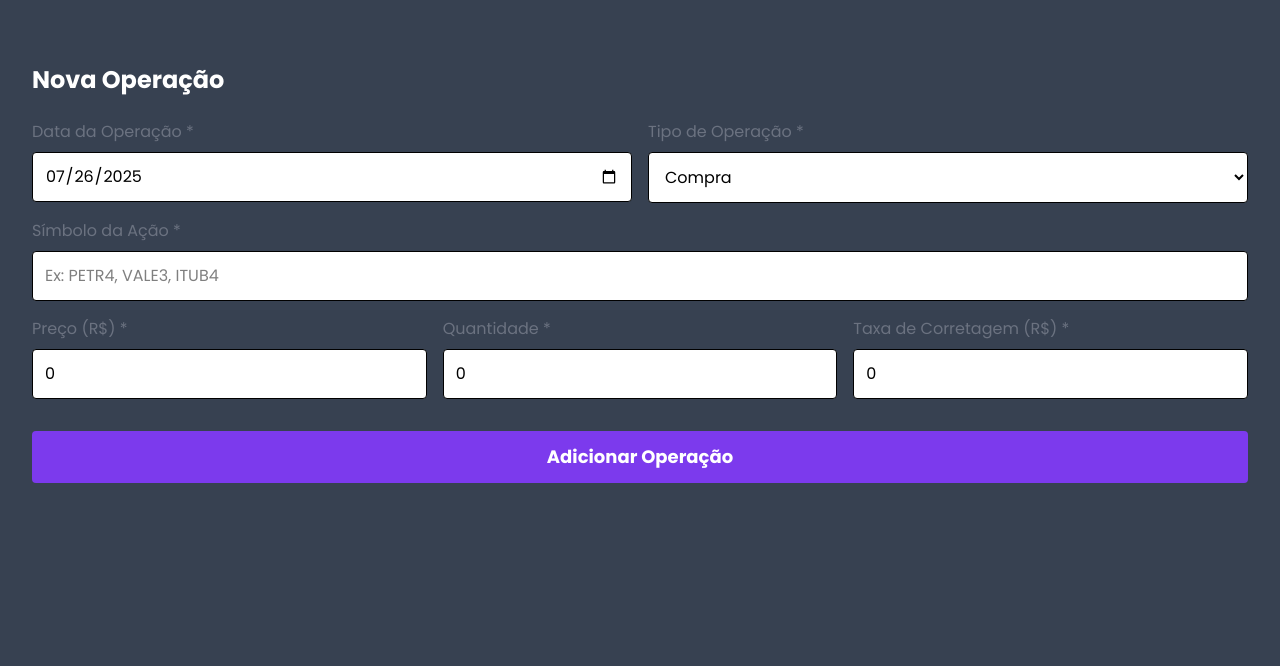
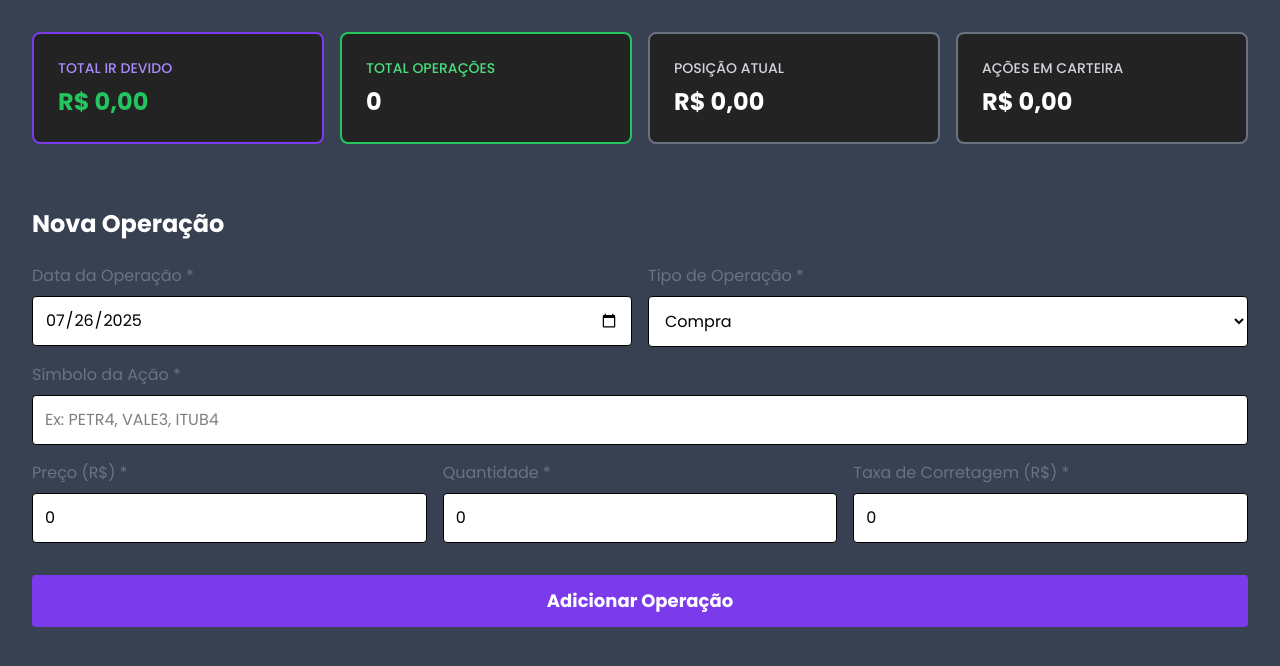
Before and after one commit to albertoaraujoo/stock-tax-calculator, a React (Vite) app: page / in a window 1280 px wide. Shown: the top 666 px of the page. Built offline with nearby package versions, Linux system fonts and the light colour scheme.

Commit message:
feat: resume by action, resume cards, dashboard

```diff
--- a/src/App.tsx
+++ b/src/App.tsx
@@ -1,13 +1,17 @@
 import { useStockOperations } from "@/hooks/useStockOperations";
 import "./index.css";
 import { OperationForm } from "@/components/OperationForm/OperationForm";
+import { Dashboard } from "@/components/Dashboard/Dashboard";
 
 function App() {
-  const { addOperation } = useStockOperations();
+  const { addOperation, stocksSummary, sellResults } = useStockOperations();
 
   return (
     <div className="min-h-screen p-8 bg-gray-dark">
       <div className="max-w-7xl mx-auto">
+        {/* Dashboard */}
+        <Dashboard stocksSummary={stocksSummary} sellResults={sellResults} />
+
         {/* Form */}
         <OperationForm onAddOperation={addOperation} />
       </div>
--- /dev/null
+++ b/src/components/Dashboard/Dashboard.tsx
@@ -0,0 +1,73 @@
+import React from "react";
+import type { StockSummary, TaxCalculationResult } from "@/types";
+import { formatCurrency } from "@/utils/taxCalculator";
+
+import ResumeCard from "../ResumeCard/ResumeCard";
+import StocksSummaryTable from "./StocksSummaryTable";
+
+interface DashboardProps {
+  stocksSummary: StockSummary[];
+  sellResults: TaxCalculationResult[];
+}
+
+export const Dashboard: React.FC<DashboardProps> = ({
+  stocksSummary,
+  sellResults,
+}) => {
+  const totalTaxDue = sellResults.reduce(
+    (sum, result) => sum + result.taxDue,
+    0
+  );
+  const totalOperations = stocksSummary.reduce(
+    (sum, stock) => sum + stock.totalOperations,
+    0
+  );
+  const totalCurrentPosition = stocksSummary.reduce(
+    (sum, stock) => sum + stock.currentPosition * stock.averagePrice,
+    0
+  );
+
+  return (
+    <div className="mb-8">
+      {/* Cards de Resumo */}
+      <div
+        className="grid gap-4 mb-8"
+        style={{ gridTemplateColumns: "repeat(auto-fit, minmax(250px, 1fr))" }}
+      >
+        <ResumeCard
+          title="TOTAL IR DEVIDO"
+          text={formatCurrency(totalTaxDue)}
+          borderColor="purple"
+          titleColor="purple"
+          textColor={totalTaxDue > 0 ? "danger" : "success"}
+        />
+        <ResumeCard
+          title="TOTAL OPERAÇÕES"
+          text={totalOperations.toString()}
+          borderColor="success"
+          titleColor="success"
+          textColor="white"
+        />
+
+        <ResumeCard
+          title="POSIÇÃO ATUAL"
+          text={formatCurrency(totalCurrentPosition)}
+          borderColor="gray"
+          titleColor="gray"
+          textColor="white"
+        />
+
+        <ResumeCard
+          title="AÇÕES EM CARTEIRA"
+          text={formatCurrency(totalCurrentPosition)}
+          borderColor="gray"
+          titleColor="gray"
+          textColor="white"
+        />
+      </div>
+
+      {/* Resumo por Ação */}
+      <StocksSummaryTable stocksSummary={stocksSummary} />
+    </div>
+  );
+};
--- /dev/null
+++ b/src/components/Dashboard/StocksSummaryTable.tsx
@@ -0,0 +1,73 @@
+import React from "react";
+import type { StockSummary } from "@/types";
+import { formatCurrency } from "@/utils/taxCalculator";
+
+interface StocksSummaryTableProps {
+  stocksSummary: StockSummary[];
+}
+
+const StocksSummaryTable: React.FC<StocksSummaryTableProps> = ({
+  stocksSummary,
+}) => {
+  if (stocksSummary.length === 0) return null;
+
+  return (
+    <div className="bg-black p-8 rounded-lg">
+      <h2 className="text-purple-light mb-6 text-xl font-semibold">
+        Resumo por Ação
+      </h2>
+      <div className="overflow-x-auto">
+        <table className="w-full border-collapse">
+          <thead>
+            <tr className="border-b-2 border-gray-dark">
+              <th className="text-white p-4 text-left">Ação</th>
+              <th className="text-white p-4 text-right">Operações</th>
+              <th className="text-white p-4 text-right">Posição Atual</th>
+              <th className="text-white p-4 text-right">Preço Médio</th>
+              <th className="text-white p-4 text-right">Prejuízo Acumulado</th>
+              <th className="text-white p-4 text-right">IR Total Devido</th>
+            </tr>
+          </thead>
+          <tbody>
+            {stocksSummary.map((stock) => (
+              <tr key={stock.symbol} className="border-b border-gray-dark">
+                <td className="text-purple-light p-4 font-bold">
+                  {stock.symbol}
+                </td>
+                <td className="text-white p-4 text-right">
+                  {stock.totalOperations}
+                </td>
+                <td
+                  className={`p-4 text-right ${stock.currentPosition > 0 ? "text-success" : "text-gray"}`}
+                >
+                  {stock.currentPosition > 0
+                    ? stock.currentPosition.toLocaleString("pt-BR")
+                    : "-"}
+                </td>
+                <td className="text-white p-4 text-right">
+                  {stock.averagePrice > 0
+                    ? formatCurrency(stock.averagePrice)
+                    : "-"}
+                </td>
+                <td
+                  className={`p-4 text-right ${stock.accumulatedLoss > 0 ? "text-danger" : "text-gray"}`}
+                >
+                  {stock.accumulatedLoss > 0
+                    ? formatCurrency(stock.accumulatedLoss)
+                    : "-"}
+                </td>
+                <td
+                  className={`p-4 text-right font-bold ${stock.totalTaxDue > 0 ? "text-danger" : "text-success"}`}
+                >
+                  {formatCurrency(stock.totalTaxDue)}
+                </td>
+              </tr>
+            ))}
+          </tbody>
+        </table>
+      </div>
+    </div>
+  );
+};
+
+export default StocksSummaryTable;
--- /dev/null
+++ b/src/components/ResumeCard/ResumeCard.tsx
@@ -0,0 +1,45 @@
+interface ResumeCardProps {
+  titleColor: string;
+  textColor: string;
+  borderColor: string;
+  text: string;
+  title: string;
+}
+
+const ResumeCard = ({
+  titleColor,
+  textColor,
+  borderColor,
+  title,
+  text,
+}: ResumeCardProps) => {
+  const borderClass =
+    borderColor === "purple"
+      ? "border-purple"
+      : borderColor === "success"
+        ? "border-success"
+        : "border-gray";
+
+  const titleClass =
+    titleColor === "purple"
+      ? "text-purple-light"
+      : titleColor === "success"
+        ? "text-success-light"
+        : "text-gray-light";
+
+  const textClass =
+    textColor === "danger"
+      ? "text-danger"
+      : textColor === "success"
+        ? "text-success"
+        : "text-white";
+
+  return (
+    <div className={`bg-black p-6 rounded-lg border-2 ${borderClass}`}>
+      <h3 className={`mb-2 text-sm font-medium ${titleClass}`}>{title}</h3>
+      <p className={`text-2xl font-bold ${textClass}`}>{text}</p>
+    </div>
+  );
+};
+
+export default ResumeCard;
```
